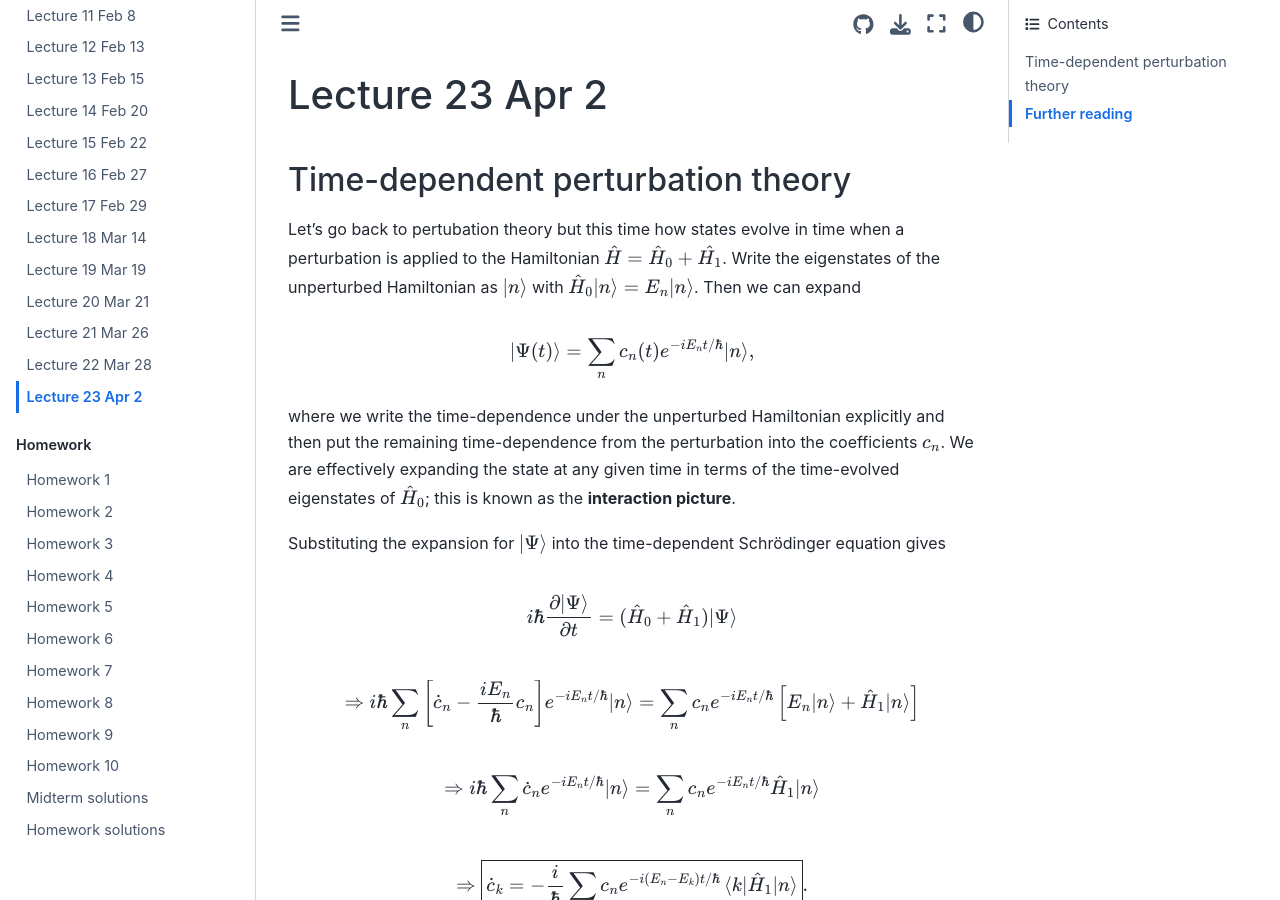
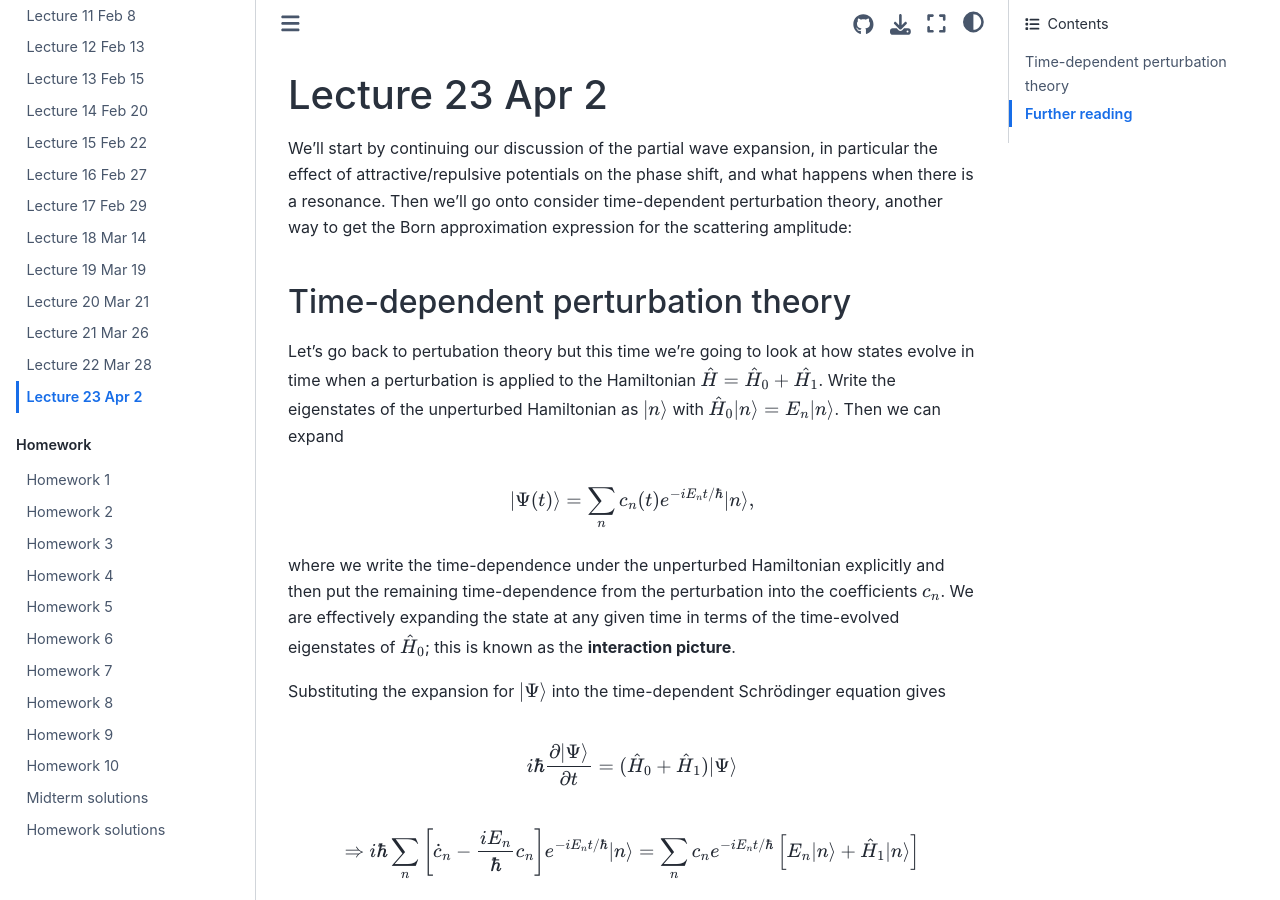
Before and after one commit to andrewcumming/phys457, a Jupyter Book: the page built from lecture23.md, in a window 1280 px wide and 900 px high. Built offline with Jupyter Book 1.0.4 settings and Sphinx 7.4.7 and the Sphinx Book theme 1.1.4, drawn with Linux system fonts in a browser that asks for light colours.

Commit message:
Update lec 23

```diff
--- a/lecture23.md
+++ b/lecture23.md
@@ -1,8 +1,10 @@
 # Lecture 23 Apr 2
+
+We'll start by continuing our discussion of the partial wave expansion, in particular the effect of attractive/repulsive potentials on the phase shift, and what happens when there is a resonance. Then we'll go onto consider time-dependent perturbation theory, another way to get the Born approximation expression for the scattering amplitude:
 
 ## Time-dependent perturbation theory
 
-Let's go back to pertubation theory but this time how states evolve in time when a perturbation is applied to the Hamiltonian $\hat{H} = \hat{H}_0 + \hat{H_1}$. Write the eigenstates of the unperturbed Hamiltonian as $\ket{n}$ with $\hat{H}_0\ket{n} = E_n\ket{n}$.
+Let's go back to pertubation theory but this time we're going to look at how states evolve in time when a perturbation is applied to the Hamiltonian $\hat{H} = \hat{H}_0 + \hat{H_1}$. Write the eigenstates of the unperturbed Hamiltonian as $\ket{n}$ with $\hat{H}_0\ket{n} = E_n\ket{n}$.
 Then we can expand
 
 $$\ket{\Psi(t)} = \sum_n c_n(t) e^{-iE_nt/\hbar}\ket{n},$$
```
